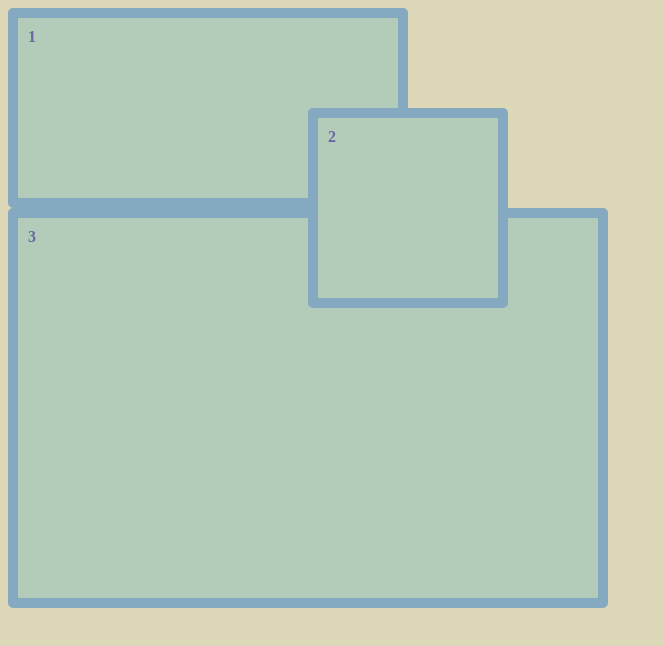
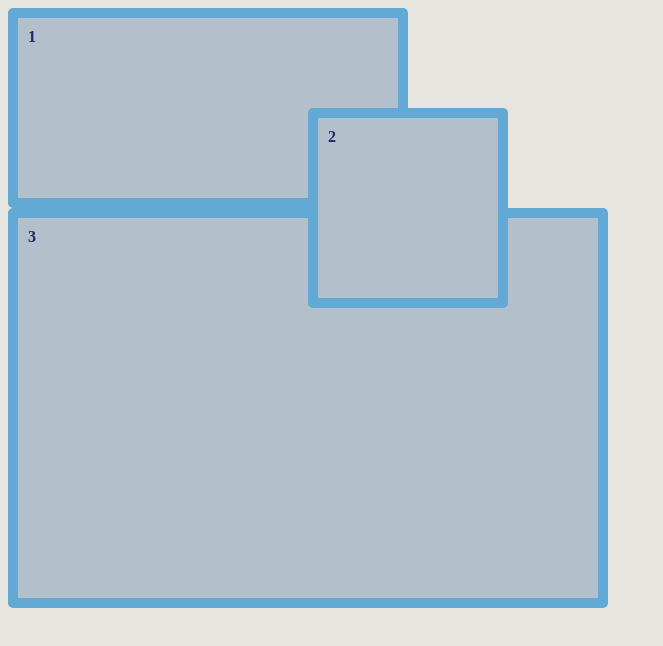
Before and after one commit to TimothyRedPanda/Grid, a plain HTML site: page index.html in a window 1280 px wide. Shown: the whole page, without its empty margins (0-663 px from the left). Drawn offline with Linux system fonts and the light colour scheme.

Commit message:
Changed Colors

```diff
--- a/styles.css
+++ b/styles.css
@@ -4,10 +4,10 @@
 }
 
 :root{
---clr-BG: #DDD8B8;
---clr-item: #b3cbb9;
---clr-item-borders: #84a9c0;
---clr-font: #6a66a3;
+--clr-BG: #e6e5e0;
+--clr-item: #b3c0cb;
+--clr-item-borders: #62a9d5;
+--clr-font: #222563;
 }
 
 body{
```
